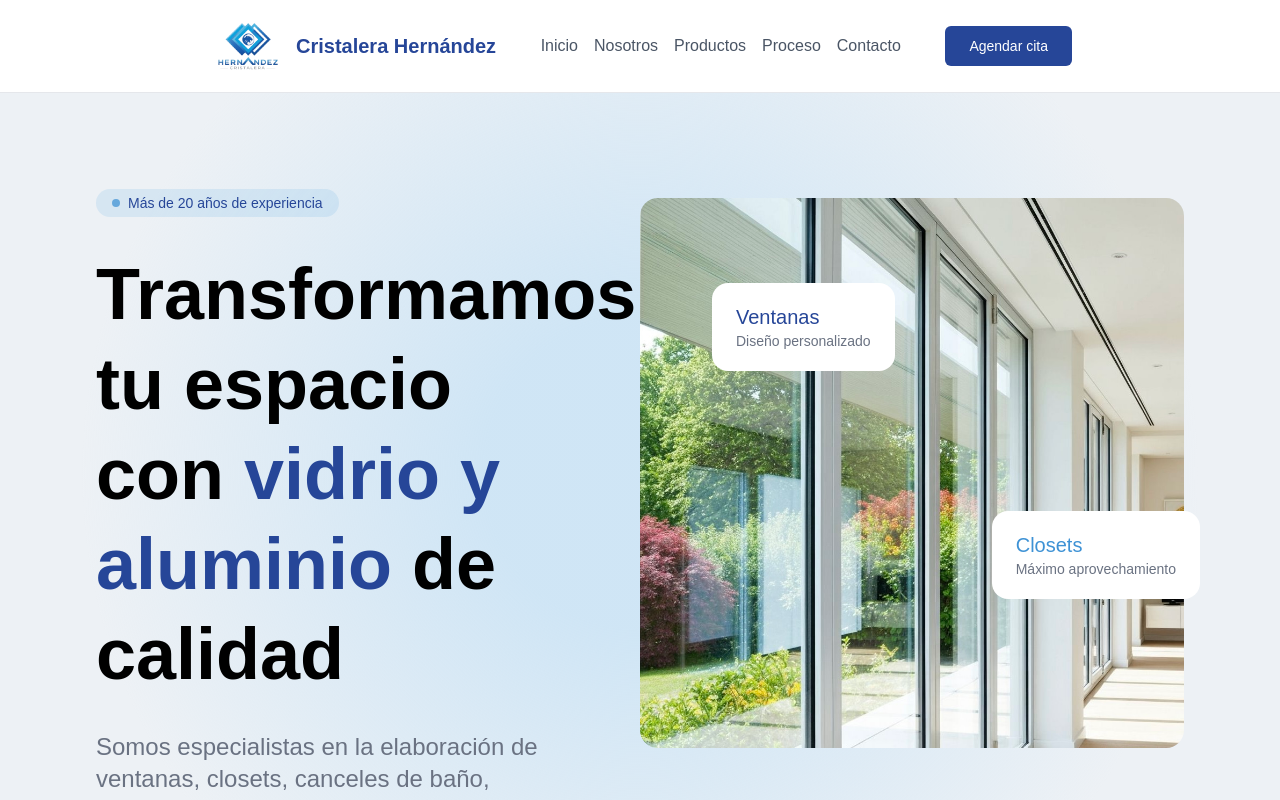
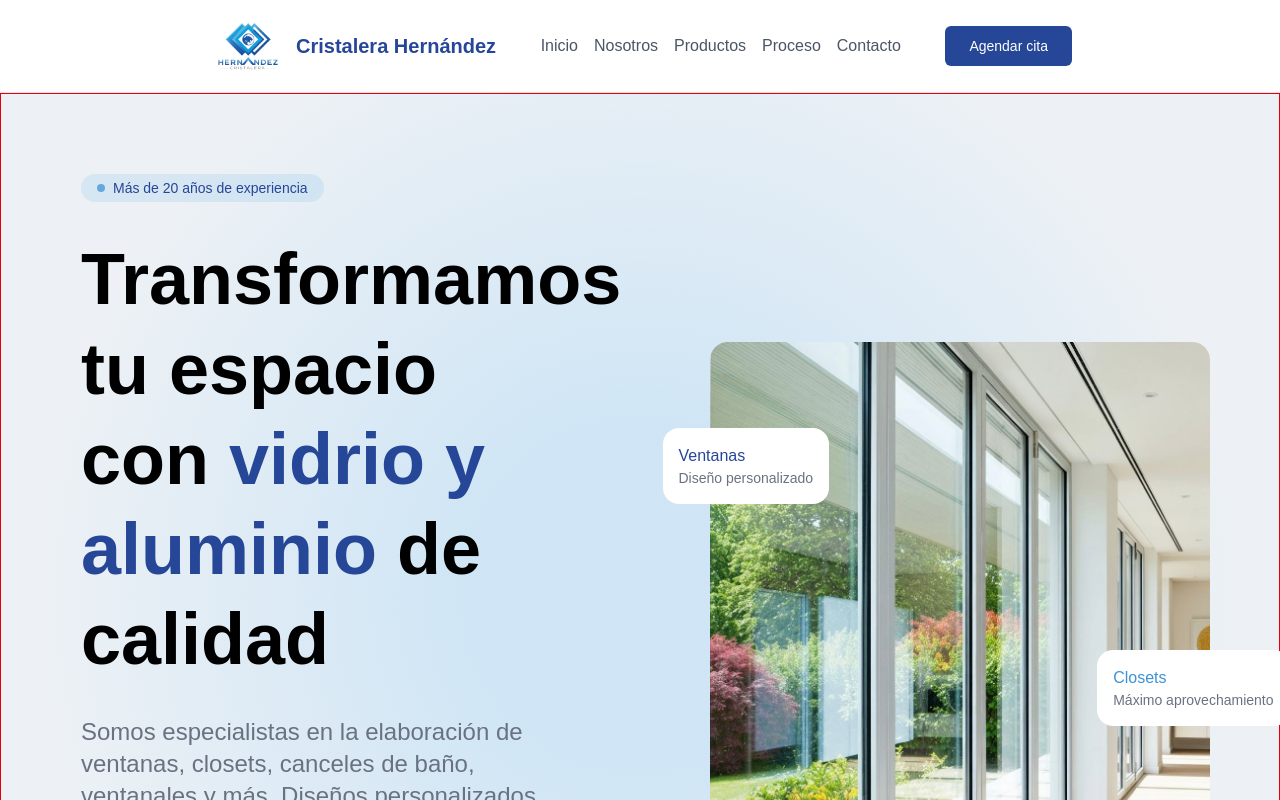
Before and after one commit to Xime2104LH/Page-Cristalera-Business, a Next.js app: page / in a window 1280 px wide. Built offline with nearby package versions, Linux system fonts and the light colour scheme; a web font is replaced by a local one.

Commit message:
fix: responsive design to the hero image section

```diff
--- a/src/components/Landing/HeroSection.tsx
+++ b/src/components/Landing/HeroSection.tsx
@@ -4,8 +4,8 @@ import Image from "next/image";
 
 const HeroSection = () => {
   return (
-    <div className="w-full sm:min-h-40 md:min-h-120 lg:min-h-190 hero-section-background flex ">
-      <div className="p-4 md:p-16 lg:w-1/2 lg:p-24">
+    <div className="w-full  hero-section-background flex border border-red-600 ">
+      <div className="p-4 md:p-16 lg:w-1/2 lg:p-10 xl:p-20 2xl:px-50 2xl:py-20">
         <div className="text-blue-primary text-sm bg-blue-light/20 py-1 px-4 rounded-full w-fit flex items-center gap-2">
           <span className=" inline-block size-2 rounded-full bg-blue-secondary animate-pulse"></span>
           Más de 20 años de experiencia
@@ -36,16 +36,18 @@ const HeroSection = () => {
           </div>
         </div>
       </div>
-      <div className="hidden relative lg:flex lg:items-center lg:justify-center lg:pr-24 w-1/2">
-        <div className="absolute top-[25%] left-18 flex flex-col bg-white rounded-2xl py-5 px-6">
-          <span className="text-blue-primary text-xl">Ventanas</span>
-          <span className="text-gray-500 text-sm">Diseño personalizado</span>
+      <div className="hidden lg:flex lg:items-center lg:justify-center lg:p-10 w-1/2">
+        <div className="relative w-125">
+          <div className="absolute top-21.5 -left-11.75 flex flex-col bg-white rounded-2xl p-4">
+            <span className="text-blue-primary text-base">Ventanas</span>
+            <span className="text-gray-500 text-sm">Diseño personalizado</span>
+          </div>
+          <div className="absolute flex flex-col p-4 bg-white rounded-2xl lg:-right-5 lg:bottom-20 xl:-right-20 xl:bottom-30.5">
+            <span className="text-blue-secondary text-base">Closets</span>
+            <span className="text-gray-500 text-sm">Máximo aprovechamiento</span>
+          </div>
+          <Image src="/trabajo-ventanas-proyecto-2.jpeg" alt="Trabajo de ventanas" width={550} height={700} className="rounded-[18px]" />
         </div>
-        <div className="absolute top-[55%] right-50 xl:right-20 flex flex-col bg-white rounded-2xl py-5 px-6">
-          <span className="text-blue-secondary text-xl">Closets</span>
-          <span className="text-gray-500 text-sm">Máximo aprovechamiento</span>
-        </div>
-        <Image src="/trabajo-ventanas-proyecto-2.jpeg" alt="Trabajo de ventanas" width={550} height={700} className="rounded-[18px]" />
       </div>
     </div>
   )
```
